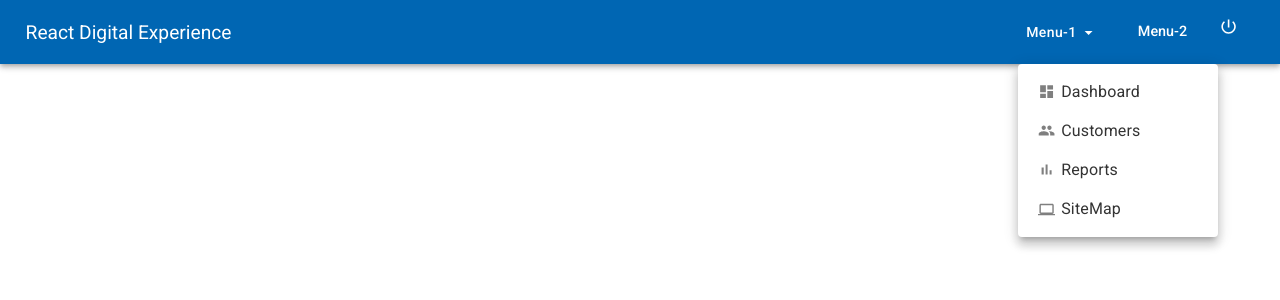
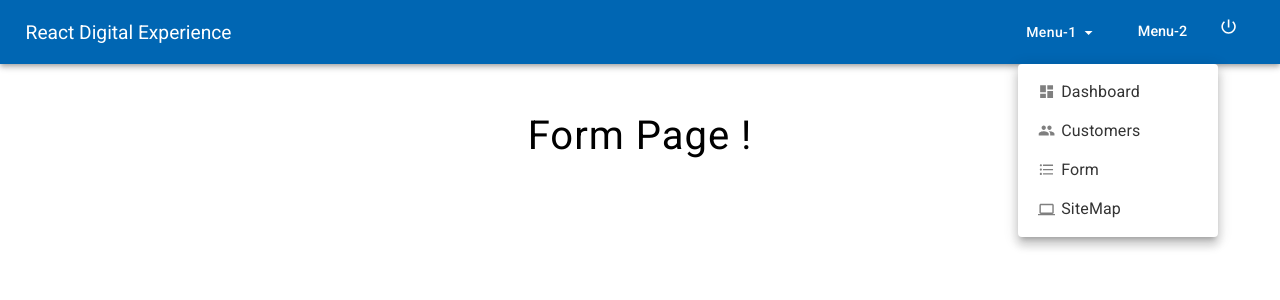
Before and after one commit to ProDante20805/React-Basics, a React (Create React App) app in the folder react-seed/: page /form in a window 1280 px wide. Both pictures are taken after a click on the item "Menu-1". Shown: the top 300 px of the page. Built offline with nearby package versions, Linux system fonts and the light colour scheme.

Commit message:
React Form

```diff
--- a/react-seed/src/App/Components/NavBar/NavBar.js
+++ b/react-seed/src/App/Components/NavBar/NavBar.js
@@ -11,6 +11,7 @@ import BarChartIcon from '@material-ui/icons/BarChart';
 import ArrowDropDownIcon from '@material-ui/icons/ArrowDropDown';
 import ComputerIcon from '@material-ui/icons/Computer';
 import { Link } from "react-router-dom";
+import FormatListBulletedIcon from '@material-ui/icons/FormatListBulleted';
 import { useHistory } from 'react-router-dom';
 import './NavBar.scss';
 
@@ -95,7 +96,7 @@ const Index = (props) => {
               >
                 <Link className="menu-link" to="/"><MenuItem onClick={handleClose}><DashboardIcon fontSize="large" className="menu-icon" />Dashboard</MenuItem></Link>
                 <Link className="menu-link" to="/customer"><MenuItem onClick={handleClose}><PeopleIcon fontSize="large" className="menu-icon" />Customers</MenuItem></Link>
-                <Link className="menu-link" to="/reports"><MenuItem onClick={handleClose}><BarChartIcon fontSize="large" className="menu-icon" />Reports</MenuItem></Link>
+                <Link className="menu-link" to="/form"><MenuItem onClick={handleClose}><FormatListBulletedIcon fontSize="large" className="menu-icon" />Form</MenuItem></Link>
                 <Link className="menu-link" to="/sitemap"><MenuItem onClick={handleClose}><ComputerIcon fontSize="large" className="menu-icon" />SiteMap</MenuItem></Link>
               </Menu>
           </NavLink>
--- a/react-seed/src/App/Pages/Reports/Reports.js
+++ b/react-seed/src/App/Pages/Form/Form.js
@@ -8,8 +8,8 @@ const PrimaryTitle = styled.h1`
   font-weight: 400;
 `
 
-const Reports = () => {
-  return <PrimaryTitle>Reports Page !</PrimaryTitle>
+const Form = () => {
+  return <PrimaryTitle>Form Page !</PrimaryTitle>
 }
 
-export default Reports
+export default Form
--- a/react-seed/src/App/Routes/Routes.js
+++ b/react-seed/src/App/Routes/Routes.js
@@ -3,7 +3,7 @@ import { Route, Switch } from 'react-router-dom';
 
 const Dashboard = React.lazy(() => import('../Pages/Dashboard/Dashboard'));
 const Customer = React.lazy(() => import('../Pages/Customer/Customer'));
-const Reports = React.lazy(() => import('../Pages/Reports/Reports'));
+const Form = React.lazy(() => import('../Pages/Form/Form'));
 const SiteMap = React.lazy(() => import('../Pages/SiteMap/SiteMap'));
 
 const Routes = () => {
@@ -11,7 +11,7 @@ const Routes = () => {
     <Switch>
       <Route exact={true} path='/' component={Dashboard} />
       <Route exact={true} path='/customer' component={Customer} />
-      <Route exact={true} path='/reports' component={Reports} />
+      <Route exact={true} path='/form' component={Form} />
       <Route exact={true} path='/sitemap' component={SiteMap} />
     </Switch>
   )
```
